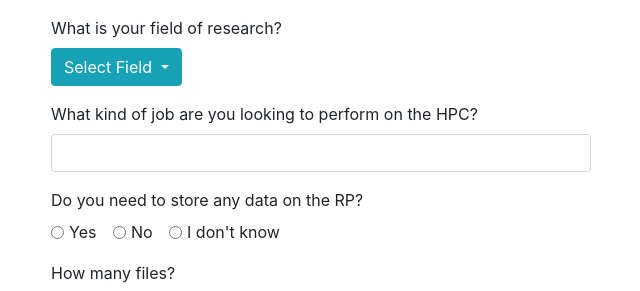
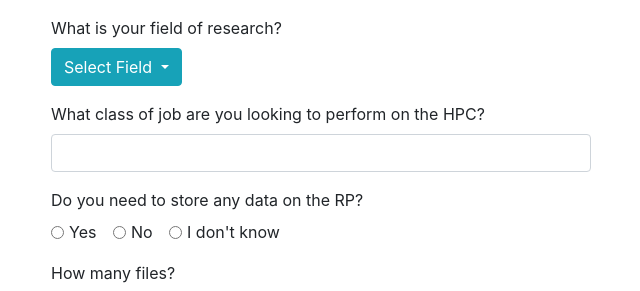
Before and after one commit to hjbr22/ACCESS_Project, a Flask app: page / in a window 1280 px wide. Shown: the part 757-1048 px from the top of the page, without its empty margins (34-674 px from the left). Run offline with Flask 3, Linux system fonts and the light colour scheme; some libraries are stand-ins or nearby versions.

Commit message:
Update questions.html
Changed "kind" to "class"

```diff
--- a/templates/questions.html
+++ b/templates/questions.html
@@ -102,7 +102,7 @@
     <!-- Question 3 -->
         <!-- Type of job -->
     <div class="form-group">
-        <label for="">What kind of job are you looking to perform on the HPC?</label>
+        <label for="">What class of job are you looking to perform on the HPC?</label>
         <div id="job-type-tag-input" class="form-control">
             <div id="job-type-tag-container" style="display: inline-block;"></div>
             <input type="text" id="job-type-text-input" style="border: none; outline: none; width: 200px;">
```
